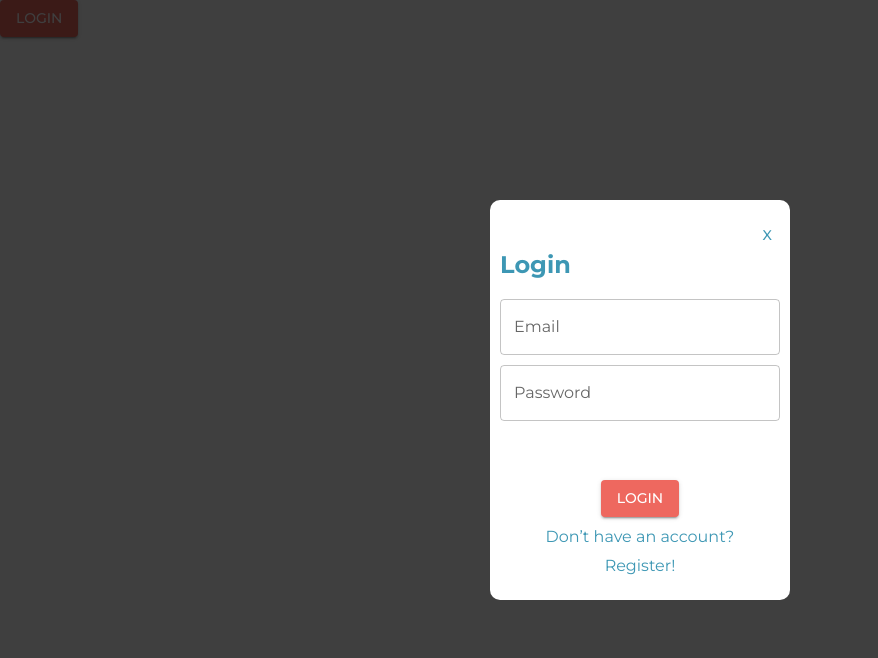
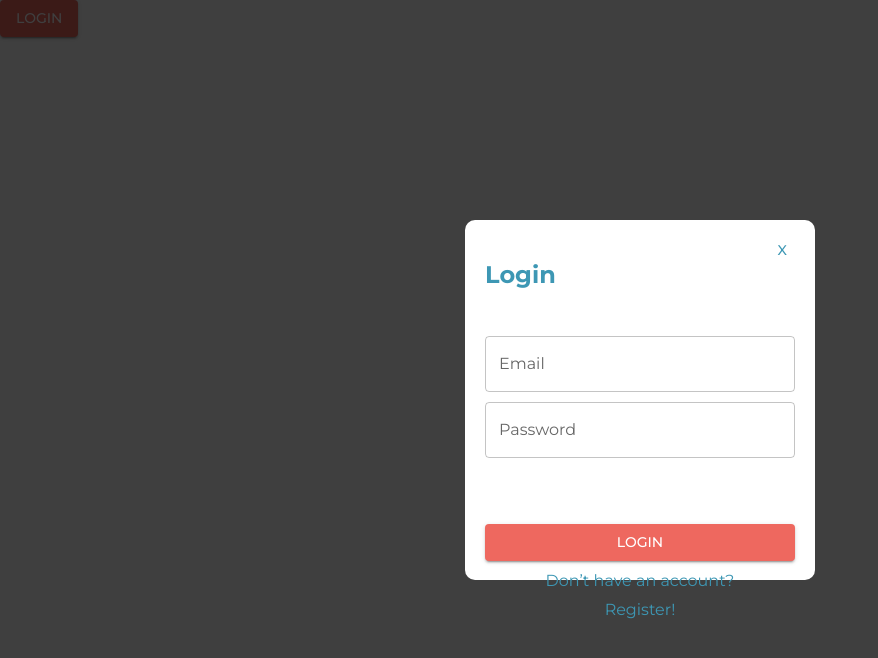
Before and after one commit to arc4dex/OnTrip, a React (Create React App) app: page / in a window 1280 px wide. Both pictures are taken after a click on the button "LOGIN". Shown: the top 658 px of the page, without its empty margins (0-878 px from the left). Built offline with nearby package versions, Linux system fonts and the light colour scheme.

Commit message:
fix:correction of form and containerModal dimensions

```diff
--- a/src/components/login/index.jsx
+++ b/src/components/login/index.jsx
@@ -96,6 +96,7 @@ function Login() {
                 type="submit"
                 //   onClick={handleCloseModal}
                 variant="contained"
+                sx={{ width: "100%" }}
               >
                 Login
               </Button>
--- a/src/components/login/style.js
+++ b/src/components/login/style.js
@@ -15,18 +15,20 @@ export const BackgroundModal = styled.div`
 
 export const ModalContainer = styled.div`
   width: 100%;
-  max-width: 300px;
-  height: 400px;
+  max-width: 350px;
+  height: 360px;
   display: flex;
   flex-direction: column;
   align-items: center;
-  gap: 25px;
+  gap: 32px;
   background: white;
   border-radius: 10px;
   top: 50%;
   left: 50%;
   transform: translate(-50%, -50%);
   position: fixed;
+  padding-top: 10px;
+  padding-bottom: 10px;
 `;
 
 export const ModalHeader = styled.div`
@@ -36,7 +38,6 @@ export const ModalHeader = styled.div`
   flex-direction: column;
   justify-content: space-evenly;
   align-items: center;
-  padding: 20px 10px 10px 10px;
 `;
 
 export const ModalHeaderButton = styled.div`
@@ -45,6 +46,7 @@ export const ModalHeaderButton = styled.div`
   display: flex;
   flex-direction: row;
   justify-content: end;
+  padding: 10px 20px 0px 0px;
 `;
 
 export const ModalHeaderText = styled.div`
@@ -56,40 +58,13 @@ export const ModalHeaderText = styled.div`
   color: #3d97b4;
   font-weight: bolder;
   font-size: 1.5rem;
+  padding: 0 0 0px 20px;
 `;
-
-export const ModalFooter = styled.div`
-  width: 100%;
-  height: 60px;
-  display: flex;
-  flex-direction: column;
-  justify-content: space-evenly;
-  align-items: center;
-  padding: 20px;
-  gap:10px;
-
-  p{
-    color:#3d97b4;
-    width: 100%;
-    height: 20px;
-    display: flex;
-    flex-direction: row;
-    align-items: center;
-    justify-content: center;
-  }
-
-  div{
-      p{
-        cursor: pointer;
-      }
-    }
-`;
-
 export const StyledForm = styled.form`
   width: 100%;
   height: 150px;
   display: flex;
-  padding: 10px;
+  padding: 10px 20px;
   gap: 5px;
 
   flex-direction: column;
@@ -100,3 +75,32 @@ export const StyledForm = styled.form`
 export const StyledTextField = muiStyles.styled(TextField)`
 width:100%;
 `;
+
+export const ModalFooter = styled.div`
+  width: 100%;
+  height: 40px;
+  display: flex;
+  flex-direction: column;
+  justify-content: space-evenly;
+  align-items: center;
+  padding: 20px;
+  gap: 10px;
+
+  p {
+    color: #3d97b4;
+    width: 100%;
+    height: 20px;
+    display: flex;
+    flex-direction: row;
+    align-items: center;
+    justify-content: center;
+  }
+
+  div {
+    height: 20px;
+    width: 100%;
+    p {
+      cursor: pointer;
+    }
+  }
+`;
```
